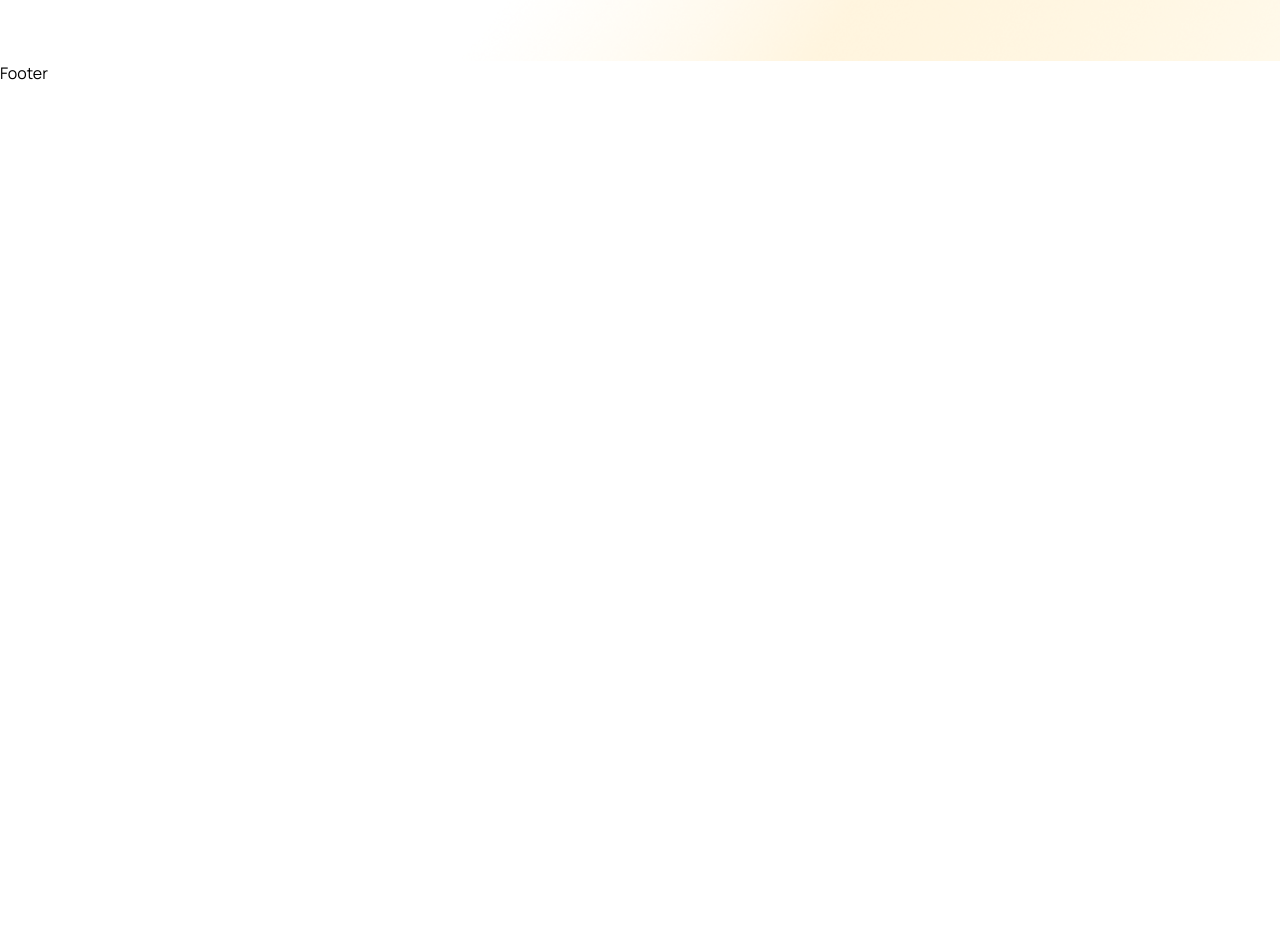
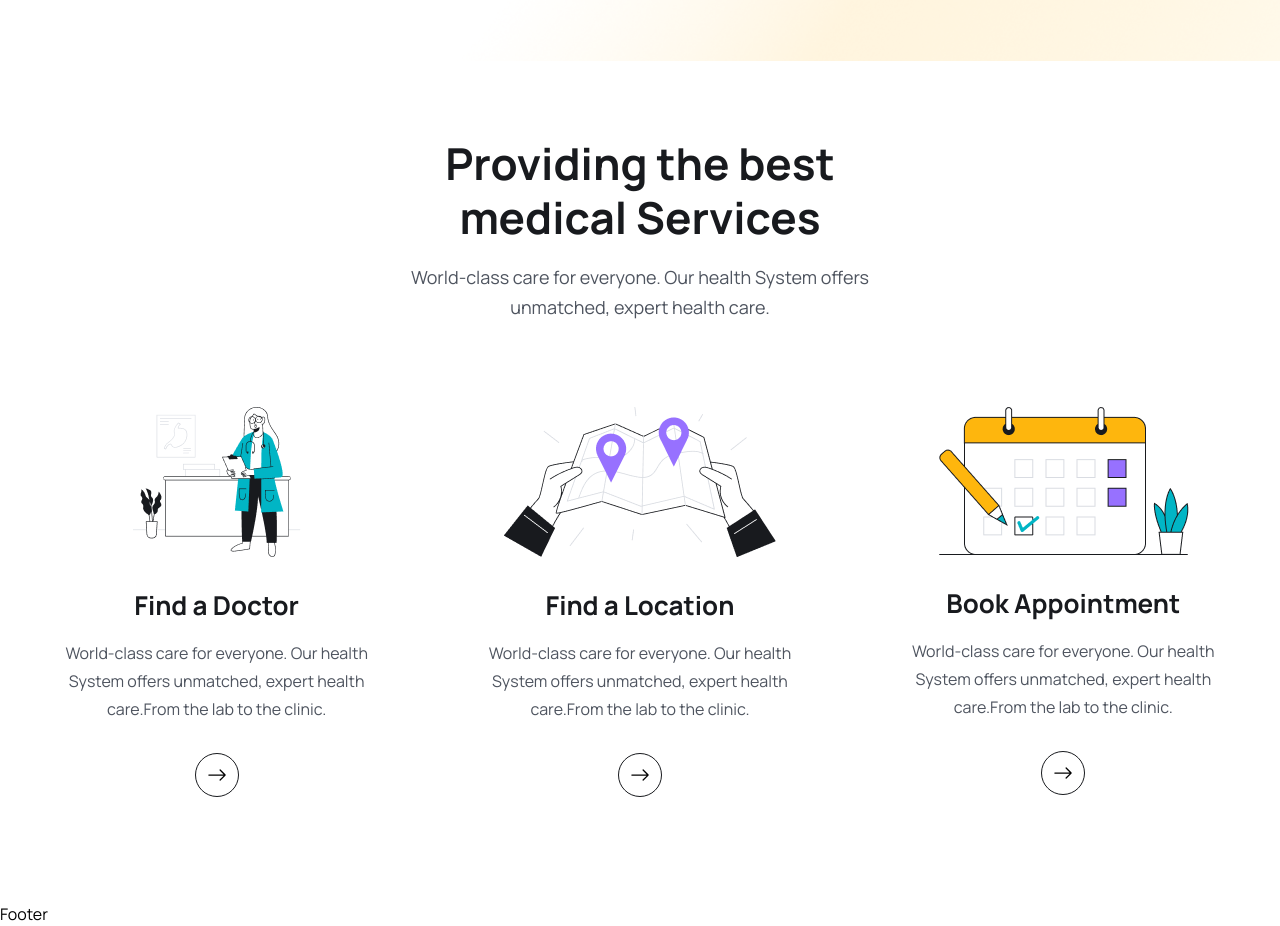
Before and after one commit to argha-paul-2002/MERN_Doctor_Booking_Frontend, a React (Vite) app: page / in a window 1280 px wide. Shown: the part 780-1706 px from the top of the page. Before the commit the page ends 865 px from the top, so only its background shows below. Built offline with nearby package versions, Linux system fonts and the light colour scheme.

Commit message:
'How it works' section styling done

```diff
--- a/src/App.css
+++ b/src/App.css
@@ -18,6 +18,7 @@
   top: 0;
   left: 0;
   z-index: 9999;
+  background: #fff;
   box-shadow: 3px 3px -8px 3px #ddd;
 }
 
--- a/src/pages/Home.jsx
+++ b/src/pages/Home.jsx
@@ -2,6 +2,11 @@
 import heroImg01 from '../assets/images/hero-img01.png';
 import heroImg02 from '../assets/images/hero-img02.png';
 import heroImg03 from '../assets/images/hero-img03.png';
+import icon01 from '../assets/images/icon01.png';
+import icon02 from '../assets/images/icon02.png';
+import icon03 from '../assets/images/icon03.png';
+import { Link } from 'react-router-dom';
+import {BsArrowRight} from 'react-icons/bs'
 
 const Home = () => {
   return (
@@ -66,6 +71,85 @@
 
       {/* ================ Hero Section End==================== */}
 
+      <section>
+        <div className="container">
+          <div className=" lg:w-[470px] mx-auto">
+            <h2 className='heading text-center'>
+              Providing the best medical Services
+            </h2>
+            <p className='text__para text-center'>
+              World-class care for everyone. Our health System offers unmatched, expert health care.
+            </p>
+          </div>
+
+          <div className="grid grid-cols-1 md:grid-cols-2 lg:grid-cols-3 gap-5 lg:gap-[30px] mt-[30px] lg:mt-[55px]">
+
+            {/* Element Start */}
+            <div className='py-[30px] px-5'>
+              <div className="flex items-center justify-center">
+                <img src={icon01} alt="" />
+              </div>
+              <div className='mt-[30px]'>
+                <h2 className='text-[26px] leading-9 text-headingColor font-[700] text-center'>
+                  Find a Doctor
+                </h2>
+                <p className='text-[16px] leading-7 text-textColor font-[400] mt-4 text-center'>
+                World-class care for everyone. Our health System offers unmatched, expert health care.From the lab to the clinic.
+                </p>
+                <Link to='/doctors' className='w-[44px] h-[44px] rounded-full border border-solid border-[#181A1E] mt-[30px] mx-auto flex items-center justify-center group hover:bg-primaryColor hover:border-none'>
+                  <BsArrowRight className='group-hover:text-white w-6 h-5' />
+                </Link>
+              </div>
+            </div>
+            {/* Element End */}
+
+
+            {/* Element Start */}
+            <div className='py-[30px] px-5'>
+              <div className="flex items-center justify-center">
+                <img src={icon02} alt="" />
+              </div>
+              <div className='mt-[30px]'>
+                <h2 className='text-[26px] leading-9 text-headingColor font-[700] text-center'>
+                  Find a Location
+                </h2>
+                <p className='text-[16px] leading-7 text-textColor font-[400] mt-4 text-center'>
+                World-class care for everyone. Our health System offers unmatched, expert health care.From the lab to the clinic.
+                </p>
+                <Link to='/doctors' className='w-[44px] h-[44px] rounded-full border border-solid border-[#181A1E] mt-[30px] mx-auto flex items-center justify-center group hover:bg-primaryColor hover:border-none'>
+                  <BsArrowRight className='group-hover:text-white w-6 h-5' />
+                </Link>
+              </div>
+            </div>
+            {/* Element End */}
+
+
+            {/* Element Start */}
+            <div className='py-[30px] px-5'>
+              <div className="flex items-center justify-center">
+                <img src={icon03} alt="" />
+              </div>
+              <div className='mt-[30px]'>
+                <h2 className='text-[26px] leading-9 text-headingColor font-[700] text-center'>
+                  Book Appointment
+                </h2>
+                <p className='text-[16px] leading-7 text-textColor font-[400] mt-4 text-center'>
+                World-class care for everyone. Our health System offers unmatched, expert health care.From the lab to the clinic.
+                </p>
+                <Link to='/doctors' className='w-[44px] h-[44px] rounded-full border border-solid border-[#181A1E] mt-[30px] mx-auto flex items-center justify-center group hover:bg-primaryColor hover:border-none'>
+                  <BsArrowRight className='group-hover:text-white w-6 h-5' />
+                </Link>
+              </div>
+            </div>
+            {/* Element End */}
+
+          </div>
+
+        </div>
+      </section>
+
+
+
     </>
   )
 }
```
